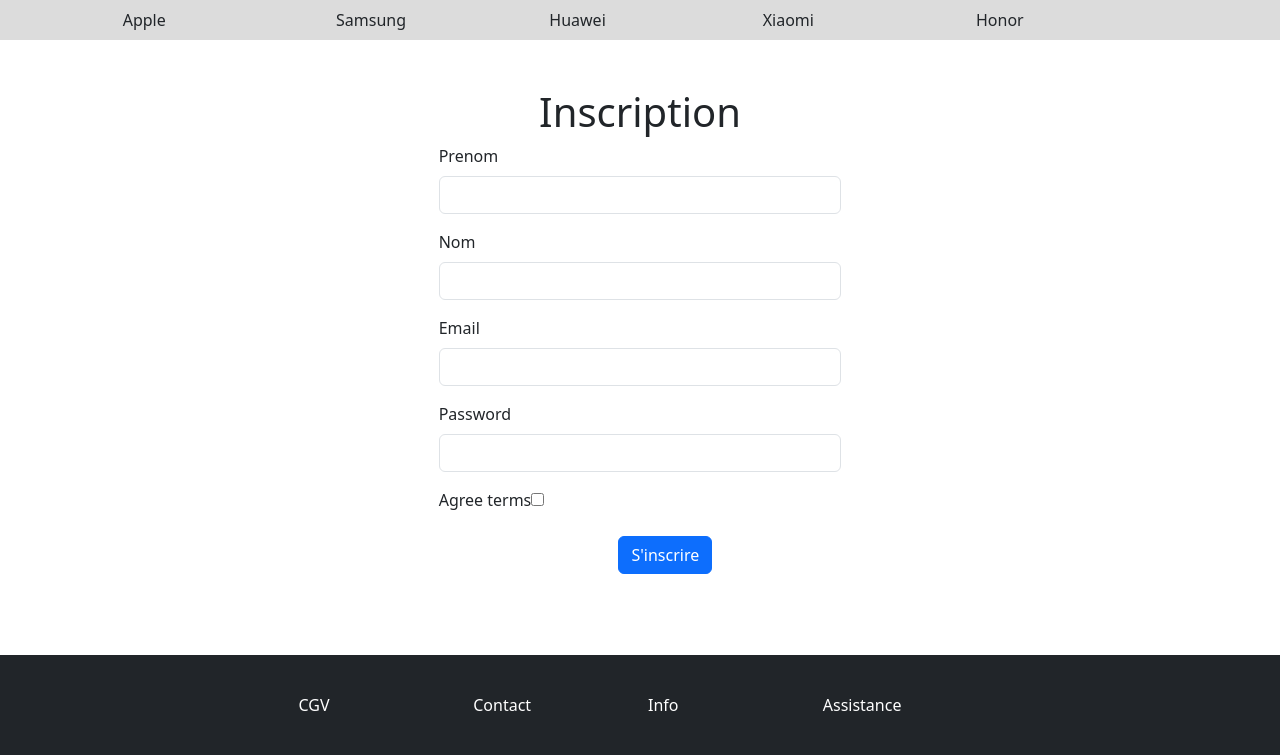
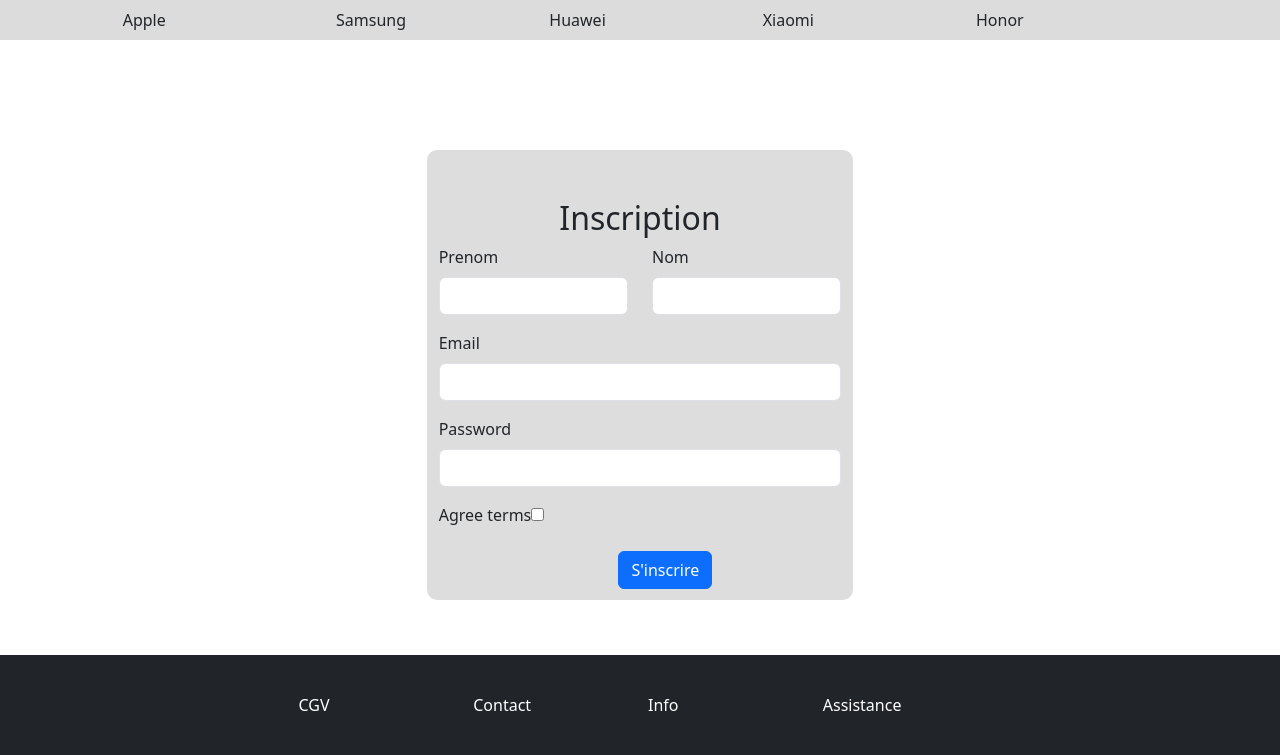
Before and after one commit to RoxelaneDemesy-Wenger/Bestshop, a Symfony app: template templates/registration/register.html.twig in a window 1280 px wide. Shown: the part 65-820 px from the top of the page. Run offline with Twig, Linux system fonts and the light colour scheme; the template is opened without the code that fills it, so the values that code supplies are empty; form fields are guessed from the names that the template uses; some libraries are stand-ins or nearby versions.

Commit message:
update kevin

```diff
--- a/public/css/style.css
+++ b/public/css/style.css
@@ -42,7 +42,23 @@
     height: 10vh;
 }
 
-.test{
+.test
+{
     aspect-ratio: 2/1;
     object-fit: cover;
 }
+
+#register
+{
+    background-color: rgb(221, 221, 221);
+    height: 450px;
+    border-radius: 10px;
+    margin-top: 50px;
+    padding-top: 1px;
+    display: block;
+}
+
+#registerform
+{
+    padding-top: 60px;
+}
--- a/templates/registration/register.html.twig
+++ b/templates/registration/register.html.twig
@@ -3,13 +3,20 @@
 {% block title %}Inscription{% endblock %}
 
 {% block content %}
-    <div class="container-fluid col-md-4 mt-5">
+    <div id="registerform">
+        <div class="container-fluid col-md-4" id="register">
 
-    <h1 class="text-center mt-5">Inscription</h1>
+        <h2 class="text-center mt-5">Inscription</h2>
 
         {{ form_start(registrationForm) }}
+            <div class="row">
+                <div class="col-md-6">
                     {{ form_row(registrationForm.prenom) }}
+                </div>
+                <div class="col-md-6">
                     {{ form_row(registrationForm.nom) }}
+                </div>
+            </div>
             {{ form_row(registrationForm.email) }}
             {{ form_row(registrationForm.plainPassword, {
                 label: 'Password'
@@ -21,4 +28,5 @@
         </div>
         {{ form_end(registrationForm) }}
         </div>
+    </div>
 {% endblock %}
--- a/templates/security/login.html.twig
+++ b/templates/security/login.html.twig
@@ -15,7 +15,7 @@
         </div>
     {% endif %}
 
-    <h1 class="h3 mb-3 font-weight-normal text-center" id="form">Connexion</h1>
+    <h2 class="mb-3 font-weight-normal text-center" id="form">Connexion</h2>
     <label for="inputEmail" id="formlogin">Email</label>
     <input type="email" value="{{ last_username }}" name="email" id="inputEmail" class="form-control" autocomplete="email" id="formlogin" required autofocus>
     <label for="inputPassword" id="formlogin">Password</label>
```
Lines whose indentation alone changed are shown as unchanged.
